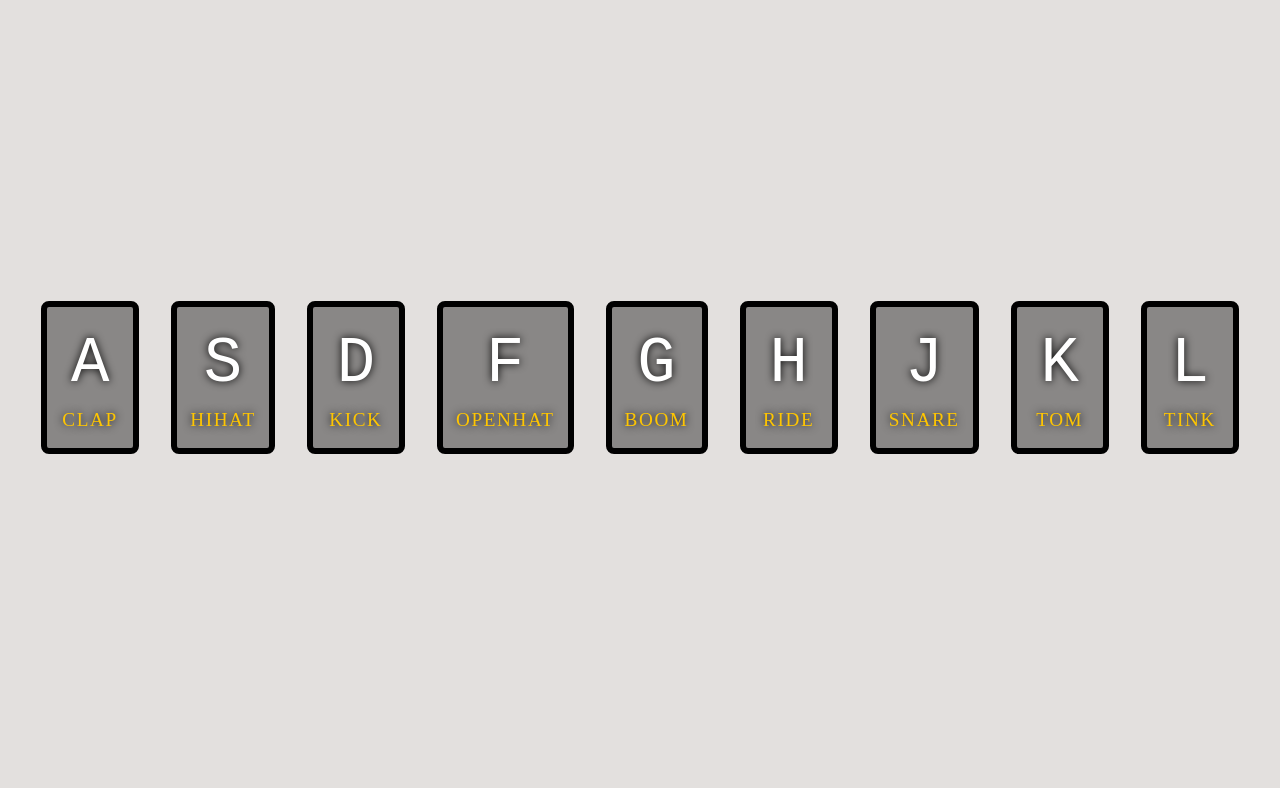
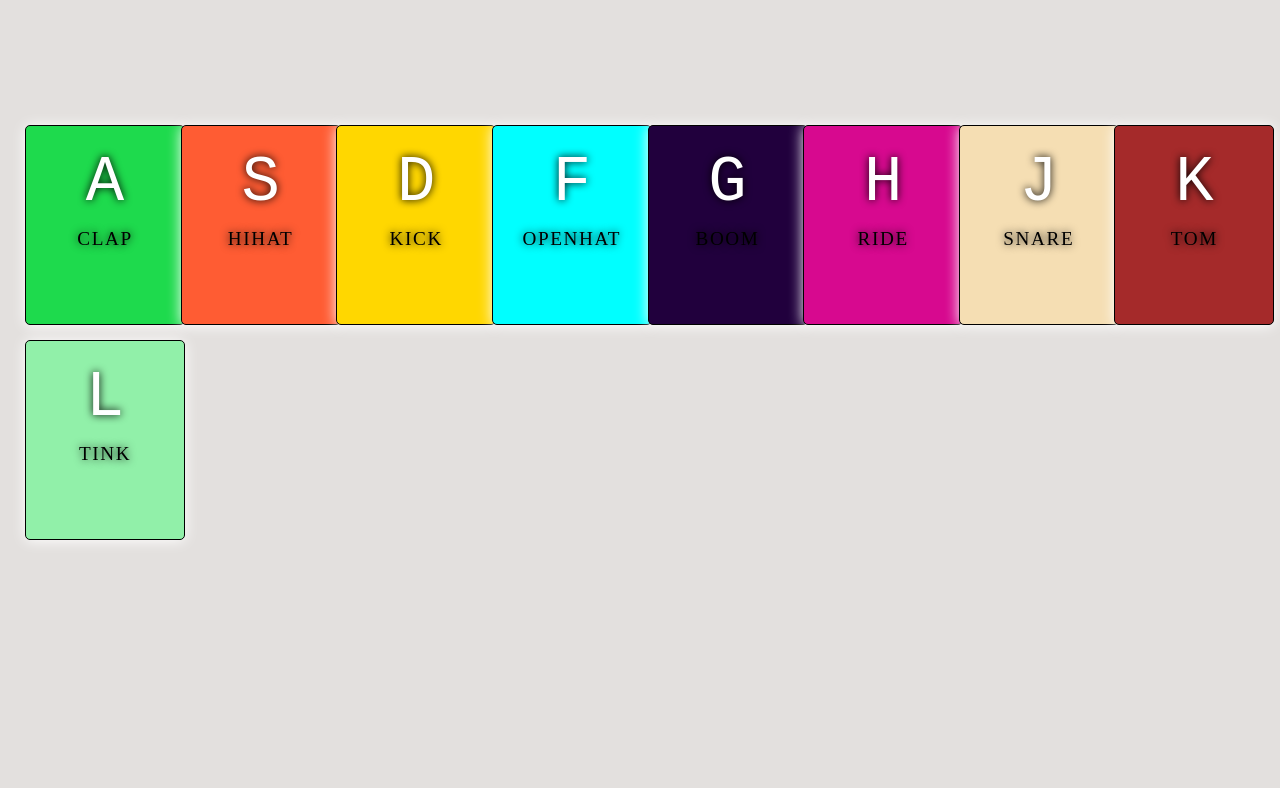
Before and after one commit to Ike-Icon/beat-maker-v2, a plain HTML site: page index.html in a window 1280 px wide. Shown: the part 215-1003 px from the top of the page. After the commit the page ends 800 px from the top, so only its background shows below. Drawn offline with nearby package versions, Linux system fonts and the light colour scheme; a web font is replaced by a local one.

Commit message:
griding the keys

```diff
--- a/css/style.scss
+++ b/css/style.scss
@@ -1,7 +1,7 @@
 @import url('https://fonts.googleapis.com/css2?family=Roboto:ital,wght@1,100&family=Rubik+Gemstones&display=swap');
 
 *{
-    margin: 0;
+    margin: 0 auto;
     padding: 5px;
     box-sizing: border-box;
 }
@@ -21,8 +21,8 @@ header{
 }
 
 
-.app{
-    height: 100vh;
+.beat-app{
+    height: 95vh;
     display: flex;
     flex-direction: column;
     justify-content:space-between;
@@ -37,83 +37,70 @@ header h1{
     font-weight: 8;
 }
 
-
-.pads{
+#pads {
+    // min-height: 100vh;
+    // align-items: center;
+    // justify-content: center;
     width: 100%;
     display: grid;
-    grid-gap: 10px;
-    grid-template-columns: repeat(auto-fit, minmax(100px, 1fr));
-}
+    grid-gap: 5px;
+    grid-template-columns: repeat(auto-fit, minmax(150px, 1fr));
+    // display: flex;
+  }
 
-.pads > div{
-    height: 150px;
-    border-radius: 0px;
-    box-shadow:  0px 1px 14px;
-}
+#pads > div {
+    border: .1rem solid black;
+    border-radius: 5px;
+    margin: 5px;
+    font-size: 1.5rem;
+    padding: 1rem .5rem;
+    transition: all .07s ease;
+    width: 10rem;
+    text-align: center;
+    color: white;
+    // background: rgba(0,0,0,0.4);
+    text-shadow: 0 0 .5rem black;
+    box-shadow:  0px 1px 14px black;
 
+  }
 
-.pad1{
+#pad1{
     background-color:#1eda4d ;
 
 }
 
-.pad2{
+#pad2{
     background-color: #FF5C33;
 }
 
-.pad3{
+#pad3{
     background-color:gold;
 }
 
-.pad4{
+#pad4{
     background-color:aqua;
 }
 
-.pad5{
+#pad5{
     background-color: #21003D;
 }
-.pad6{
+#pad6{
     background-color: #D7098F;
 }
 
-.pad7{
+#pad7{
     background-color:wheat ;
 }
-.pad8{
+#pad8{
     background-color:brown;
 }
 
 
-.pad1:hover{
+#pad9{
     background-color:#91f0a9 ;
 
 }
 
-.pad2:hover{
-    background-color: #ff5c33ab;
-}
-
-.pad3:hover{
-    background-color: rgb(248, 226, 103);
-}
-
-.pad4:hover{
-    background-color:rgb(21, 148, 148);
-}
-
-.pad5:hover{
-    background-color: #45057e;
-}
-.pad6:hover{
-    background-color:#c066a0;
-}
-
-.pad7:hover{
-    background-color:rgb(247, 201, 115) ;
-}
-.pad8:hover{
-    background-color:rgb(170, 76, 76);
-}
 
 .visual > div {
     position: absolute;
@@ -151,46 +138,8 @@ i{
 }
 
 
-
-
-
-
-// html {
-//   font-size: 10px;
-//   background: url('./background.jpg') bottom center;
-//   background-size: cover;
-// }
-
-// body,html {
-//   margin: 0;
-//   padding: 0;
-//   font-family: sans-serif;
-// }
-
-.keys {
-  display: flex;
-  flex: 1;
-  min-height: 100vh;
-  align-items: center;
-  justify-content: center;
-}
-
-.key {
-  border: .4rem solid black;
-  border-radius: .5rem;
-  margin: 1rem;
-  font-size: 1.5rem;
-  padding: 1rem .5rem;
-  transition: all .07s ease;
-  width: 10rem;
-  text-align: center;
-  color: white;
-  background: rgba(0,0,0,0.4);
-  text-shadow: 0 0 .5rem black;
-}
-
 .playing {
-  transform: scale(1.1);
+  transform: scale(1.2);
   border-color: #ffc600;
   box-shadow: 0 0 1rem #ffc600;
 }
@@ -204,5 +153,33 @@ kbd {
   font-size: 1.2rem;
   text-transform: uppercase;
   letter-spacing: .1rem;
-  color: #ffc600;
+  color: black;
 }
+
+
+@media only screen and (min-width: 576px) {
+
+    header p{
+        font-size: 25px;
+    }
+
+    header h1{
+        font-size: 60px;
+        font-weight: 12;
+    }
+
+    #pads{
+        grid-gap: 5px;
+    }
+
+    #pads > div{
+        height: 200px;
+        border-radius: 5px;
+        box-shadow:  0px 1px 14px;
+    }
+
+    i{
+        font-size: 50px;
+        margin-top: 20px;
+    }
+}
--- a/index.html
+++ b/index.html
@@ -19,7 +19,7 @@
         </div>
       </header>
 
-      <main>
+
         <div class="visual"></div>
         <div class="keys" id="pads">
           <div data-key="65" class="key" id="pad1">
@@ -27,51 +27,57 @@
             <span class="sound">clap</span>
             <audio data-key="65" src="/sounds/Drum Kit_sounds_clap.wav"></audio>
           </div>
+
           <div data-key="83" class="key" id="pad2">
             <kbd>S</kbd>
             <span class="sound">hihat</span>
             <audio data-key="83" src="sounds/Drum Kit_sounds_hihat.wav"></audio>
           </div>
+
           <div data-key="68" class="key" id="pad3">
             <kbd>D</kbd>
             <span class="sound">kick</span>
             <audio data-key="68" src="sounds/Drum Kit_sounds_kick.wav"></audio>
           </div>
+
           <div data-key="70" class="key" id="pad4">
             <kbd>F</kbd>
             <span class="sound">openhat</span>
-            <audio
-              data-key="70"
-              src="sounds/Drum Kit_sounds_openhat.wav"
-            ></audio>
+            <audio data-key="70" src="sounds/Drum Kit_sounds_openhat.wav"></audio>
           </div>
+
           <div data-key="71" class="key" id="pad5">
             <kbd>G</kbd>
             <span class="sound">boom</span>
             <audio data-key="71" src="sounds/Drum Kit_sounds_boom.wav"></audio>
           </div>
+
           <div data-key="72" class="key" id="pad6">
             <kbd>H</kbd>
             <span class="sound">ride</span>
             <audio data-key="72" src="sounds/Drum Kit_sounds_ride.wav"></audio>
           </div>
+
           <div data-key="74" class="key" id="pad7">
             <kbd>J</kbd>
             <span class="sound">snare</span>
             <audio data-key="74" src="sounds/Drum Kit_sounds_snare.wav"></audio>
           </div>
+
           <div data-key="75" class="key" id="pad8">
             <kbd>K</kbd>
             <span class="sound">tom</span>
             <audio data-key="75" src="sounds/Drum Kit_sounds_tom.wav"></audio>
           </div>
+
           <div data-key="76" class="key" id="pad9">
             <kbd>L</kbd>
             <span class="sound">tink</span>
             <audio data-key="76" src="sounds/Drum Kit_sounds_tink.wav"></audio>
           </div>
+
         </div>
-      </main>
+
     </div>
     <script src="./js/main.js" defer></script>
     <script src="./js/utilities.js" defer></script>
--- a/js/main.js
+++ b/js/main.js
@@ -30,6 +30,7 @@ function removeTransition(e) {
     "brown",
   ];
 
+  // add jumping balls to the pad when it is clicked on
   pads.forEach((pad, index) => {
     pad.addEventListener("click", () => {
       playSound(sounds[index]);
@@ -37,10 +38,18 @@ function removeTransition(e) {
     });
   });
 
-  window.addEventListener("keydown", (e) => {
-    const audio = document.querySelector(`audio[data-key="${e.keyCode}"]`);
-    playSound(audio);
+
+
+  // add color balls to pad when key is pressed
+  window.addEventListener('keydown', (event) => {
+    const audio = document.querySelector(`audio[data-key="${event.keyCode}"]`);
+    const index = Array.from(pads).findIndex(pad => pad.getAttribute('data-key') == event.keyCode);
+    if (audio) {
+      playSound(audio);
+      jumpingBalls(index);
+    }
   });
+
 
   function jumpingBalls(index) {
     const balls = document.createElement("div");
```
Also changed, not shown: css/style.css, 1 other file.
